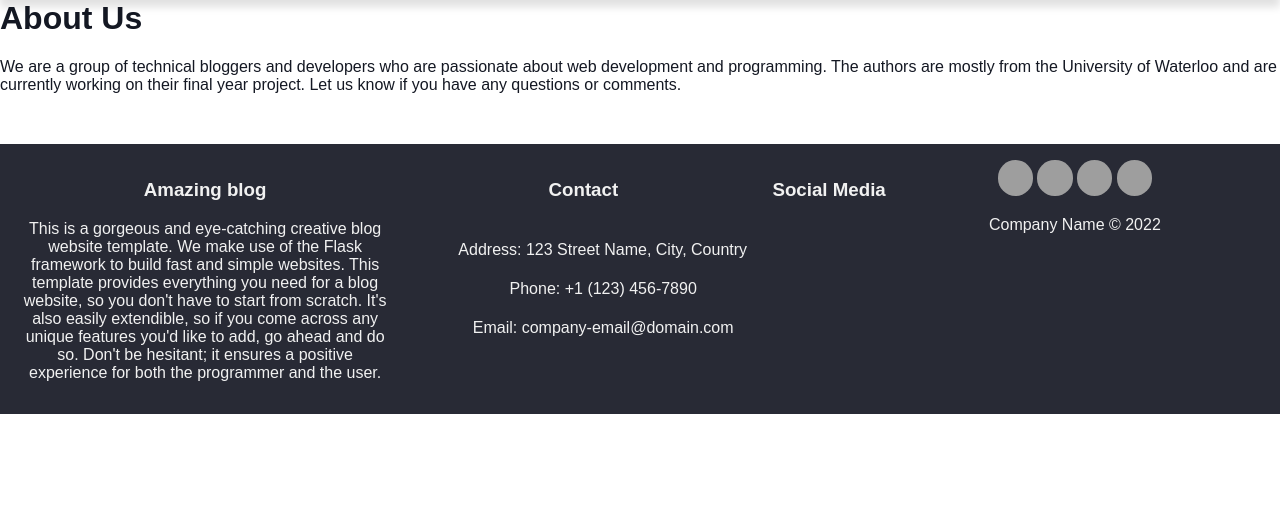
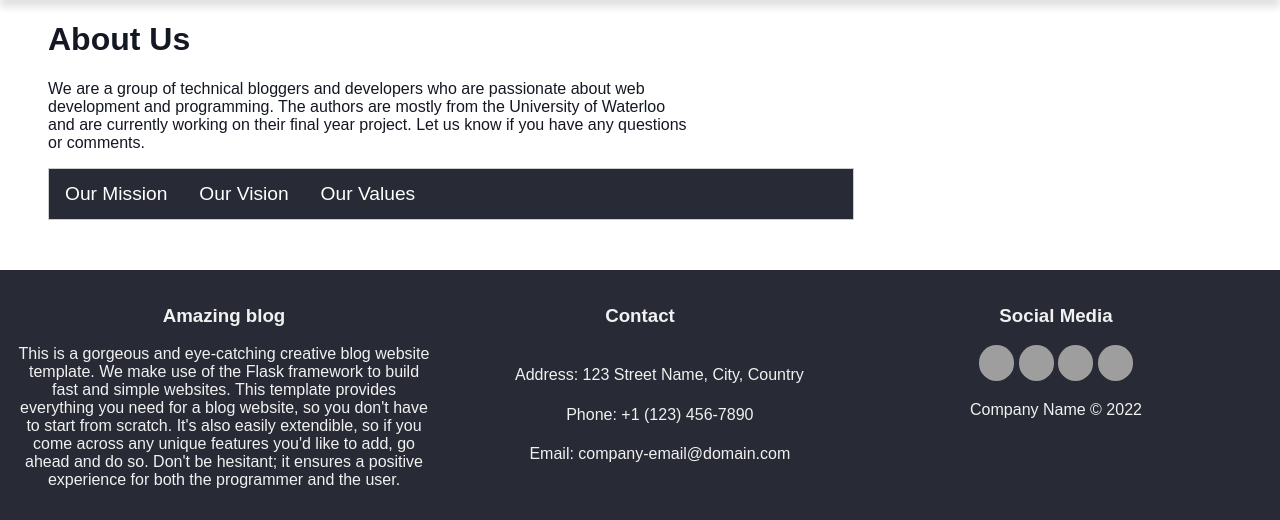
Before and after one commit to djeada/Flask-Blog, a Python web app: template src/templates/about.html in a window 1280 px wide. Shown: the part 50-570 px from the top of the page. Run offline with Jinja, Linux system fonts and the light colour scheme; the template is opened without the code that fills it, so the values that code supplies are empty; some libraries are stand-ins or nearby versions; grey boxes are pictures that could not be loaded.

Commit message:
adding tab view to about page

```diff
--- a/src/templates/about.html
+++ b/src/templates/about.html
@@ -1,6 +1,73 @@
 {% extends 'layout.html' %}
 
 {% block body %}
-  <h1>About Us</h1>
-  <p>We are a group of technical bloggers and developers who are passionate about web development and programming. The authors are mostly from the University of Waterloo and are currently working on their final year project. Let us know if you have any questions or comments.</p>
+<div class="main-content">
+
+  <div class="left-column">
+    <h1>About Us</h1>
+  <p id="about-page-main">We are a group of technical bloggers and developers who are passionate
+    about web development and programming. The authors are mostly from the
+    University of Waterloo and are currently working on their final year project.
+    Let us know if you have any questions or comments.</p>
+
+    <div class="tab">
+      <button class="tablinks" onclick="openTab(event, 'Mission')">Our Mission</button>
+      <button class="tablinks" onclick="openTab(event, 'Vision')">Our Vision</button>
+      <button class="tablinks" onclick="openTab(event, 'Values')">Our Values</button>
+    </div>
+
+    <div id="Mission" class="tabcontent">
+      <h3>Our Mission</h3>
+      <p>Our mission is to provide our readers with the best content and
+        resources to help them learn and grow in their career. We aim to
+        provide the best experience for our readers and help them to
+        understand the world around them. We aim to provide the best experience
+        for our readers and help them to understand the world around them. We aim
+        to provide the best experience for our readers and help them to understand
+        the world around them.</p>
+    </div>
+
+    <div id="Vision" class="tabcontent">
+      <h3>Our Vision</h3>
+      <p>We envision a just world where everyone gets to read articles they deserve.
+        We aim to provide the best experience for our readers and help them to
+        understand the world around them. We aim to provide the best experience
+        for our readers and help them to understand the world around them. We aim
+        to provide the best experience for our readers and help them to understand
+        the world around them.</p>
+    </div>
+
+    <div id="Values" class="tabcontent">
+      <h3>Our Values</h3>
+      <p>We value truth above all else and strive to provide the best experience
+        for our readers and help them to understand the world around them. We aim
+        to provide the best experience for our readers and help them to understand
+        the world around them. We aim to provide the best experience for our readers
+        and help them to understand the world around them. We aim to provide the best
+        experience for our readers and help them to understand the world around them.</p>
+    </div>
+
+    <script>
+    function openTab(evt, cityName) {
+      var i, tabcontent, tablinks;
+      tabcontent = document.getElementsByClassName("tabcontent");
+      for (i = 0; i < tabcontent.length; i++) {
+        tabcontent[i].style.display = "none";
+      }
+      tablinks = document.getElementsByClassName("tablinks");
+      for (i = 0; i < tablinks.length; i++) {
+        tablinks[i].className = tablinks[i].className.replace(" active", "");
+      }
+      document.getElementById(cityName).style.display = "block";
+      evt.currentTarget.className += " active";
+    }
+    </script>
+
+  </div>
+  <div class="right-column">
+
+    <img src="https://via.placeholder.com/700x700" alt="">
+
+  </div>
+</div>
 {% endblock %}
--- a/src/templates/includes/_footer.html
+++ b/src/templates/includes/_footer.html
@@ -22,8 +22,8 @@
                 <span>company-email@domain.com</span>
             </p>
         </div>
-        <h3>Social Media</h3>
         <div class="footer-column">
+            <h3>Social Media</h3>
             <a href="#"><i class="icon icon-facebook"></i></a>
             <a href="#"><i class="icon icon-twitter"></i></a>
             <a href="#"><i class="icon icon-instagram"></i></a>
```
Also changed, not shown: src/pages/articles_page.py (+11 -6 lines), src/templates/articles copy.html (added, +10 -0 lines), src/templates/articles.html (+61 -6 lines), src/templates/home.html (+3 -22 lines).
